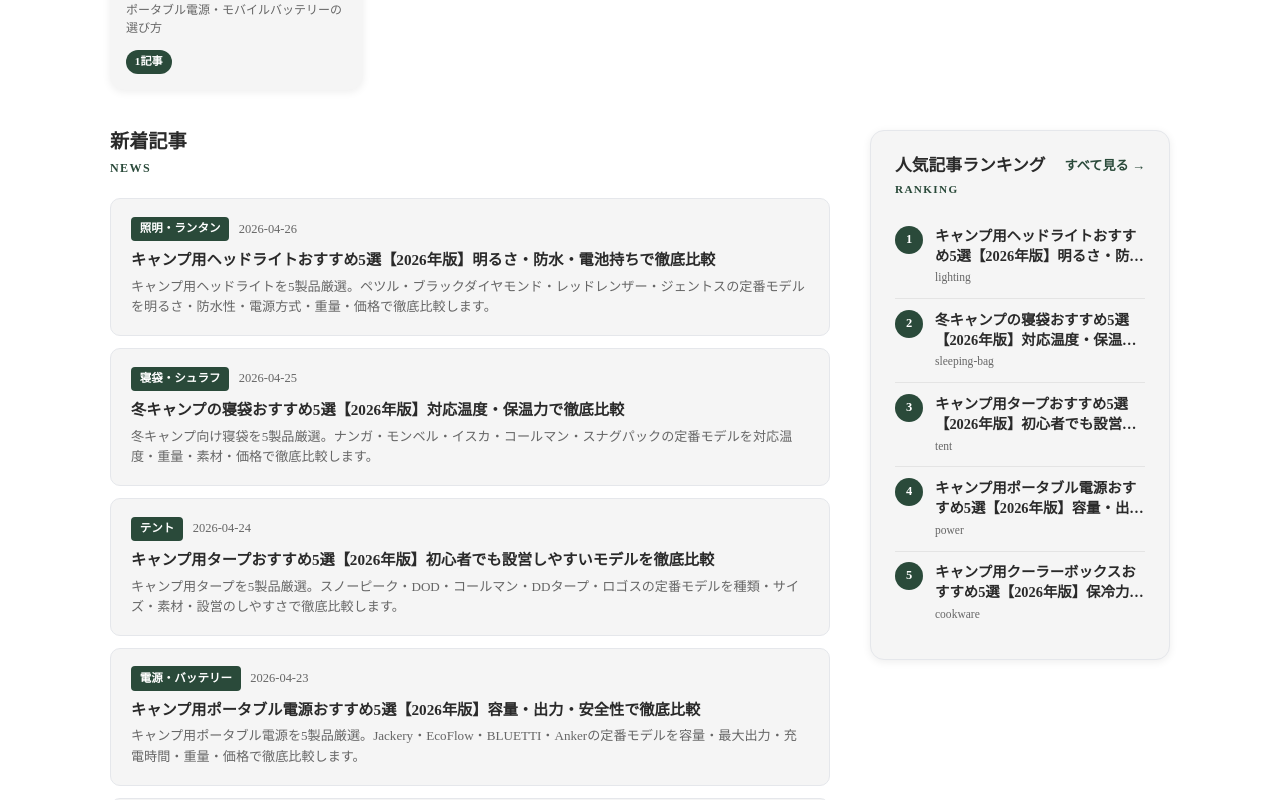
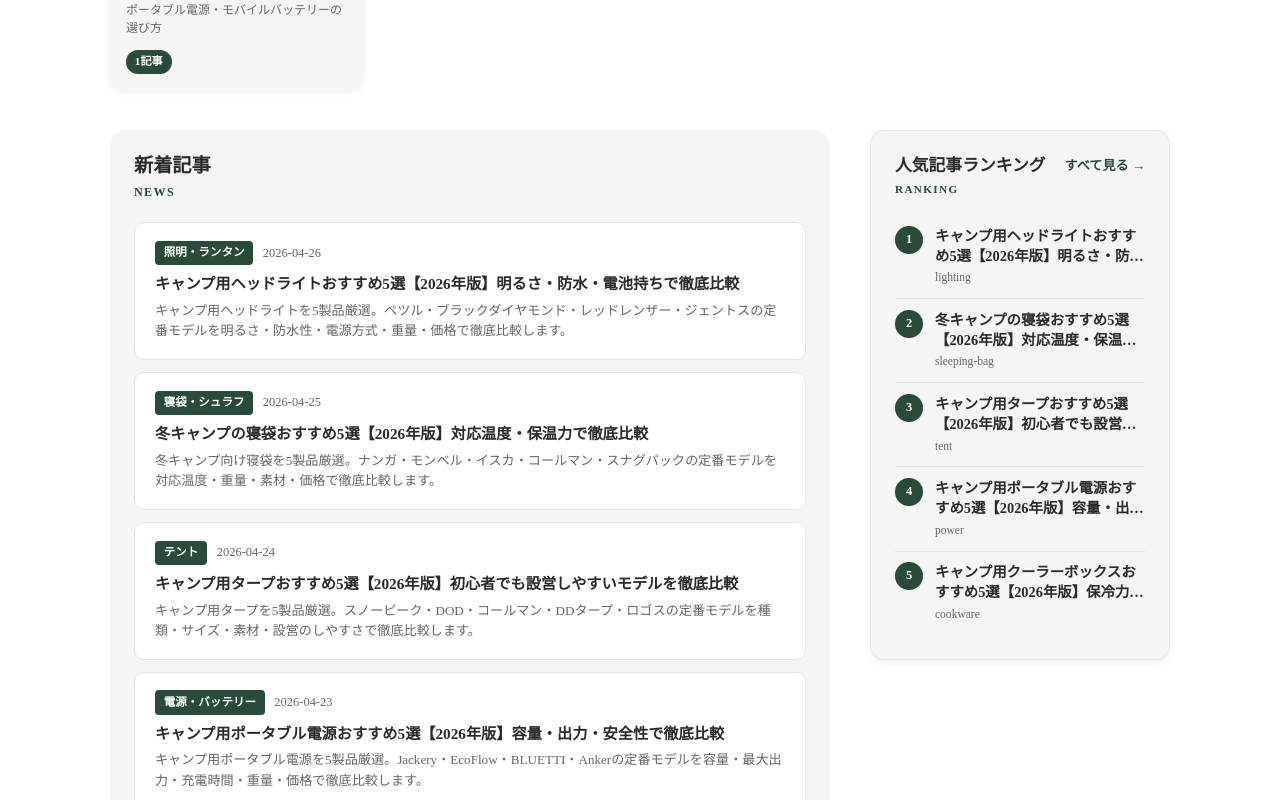
Before and after one commit to tanoue-boop/camp-kit-guide, a Next.js app: page / in a window 1280 px wide. Shown: the part 1160-1960 px from the top of the page. Built offline with nearby package versions, Linux system fonts and the light colour scheme; no server answers.

Commit message:
fix(top): invert news section colors to match mockup (grey bg, white cards)

```diff
--- a/pages/index.module.css
+++ b/pages/index.module.css
@@ -86,7 +86,12 @@
   margin-top: 2rem;
 }
 
-.mainCol {}
+.mainCol {
+  background: #F5F5F5;
+  border-radius: 16px;
+  padding: 1.5rem 1.5rem 2rem;
+}
+
 .sideCol {}
 
 /* ── Section headings ─────────────────────────────────── */
@@ -121,8 +126,8 @@
 
 .postCard {
   display: block;
-  background: var(--color-card-bg);
-  border: 1px solid #e5e7eb;
+  background: #FFFFFF;
+  border: 1px solid #E5E5E5;
   border-radius: 10px;
   padding: 1.1rem 1.25rem;
   text-decoration: none;
```
